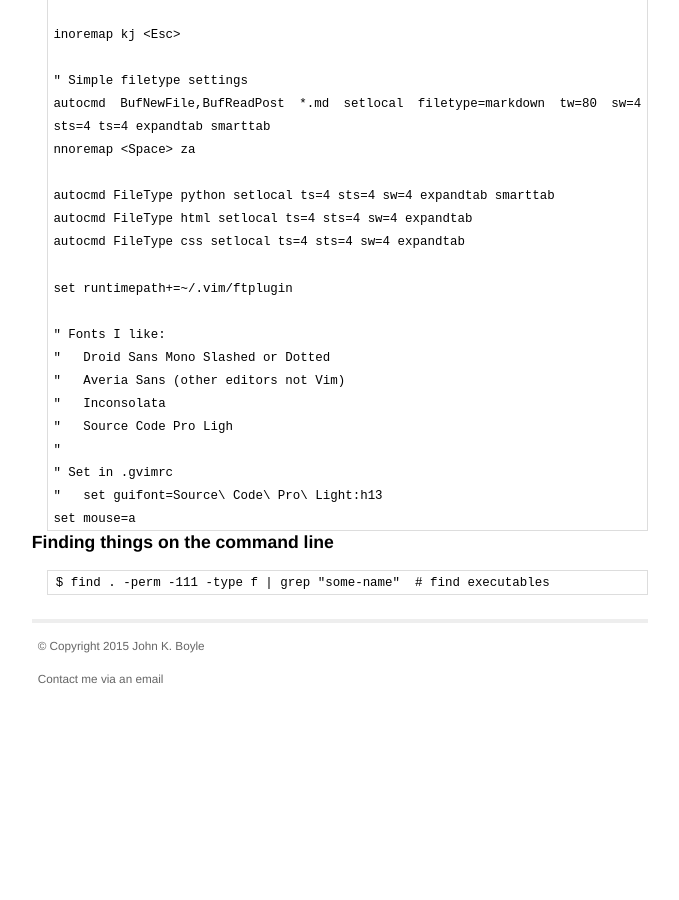
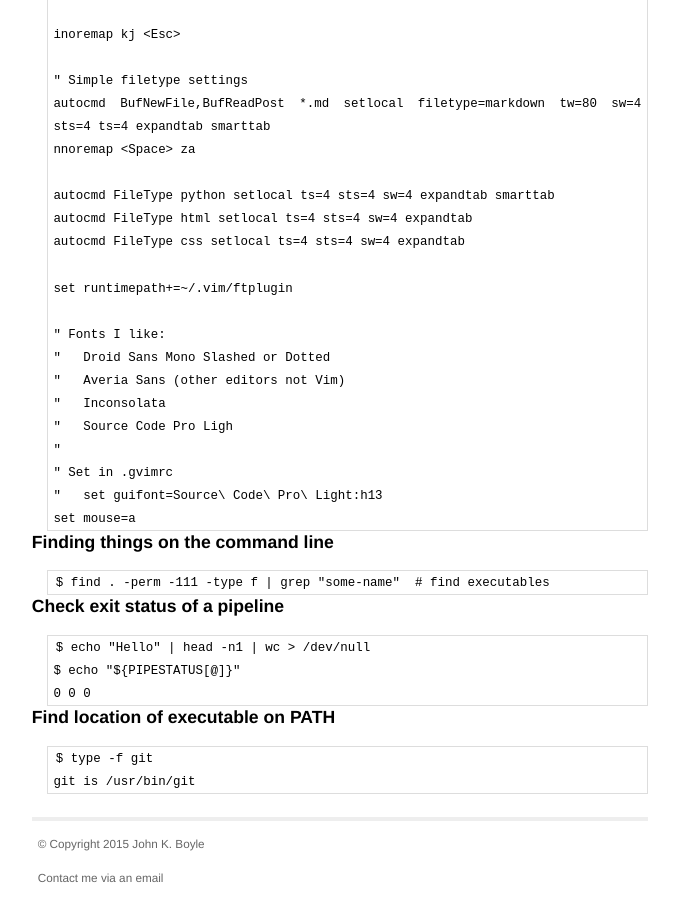
Before and after one commit to kebno/kebno.github.io, a Jekyll site: the page built from _notes/misc.md, in a window 1280 px wide and 900 px high, scrolled down 8219 px. Shown: the whole window, without its empty margins (300-979 px from the left). Built offline with Jekyll 4.4.1, drawn with Linux system fonts in a browser that asks for light colours; before the commit the page ends 8921 px from its top, so only the background shows below that.

Commit message:
add commands

```diff
--- a/_notes/misc.md
+++ b/_notes/misc.md
@@ -422,3 +422,14 @@ Hope this helps.
 # Finding things on the command line
 
     $ find . -perm -111 -type f | grep "some-name"  # find executables
+
+# Check exit status of a pipeline
+
+    $ echo "Hello" | head -n1 | wc > /dev/null
+    $ echo "${PIPESTATUS[@]}"
+    0 0 0
+
+# Find location of executable on PATH
+
+    $ type -f git
+    git is /usr/bin/git
```
